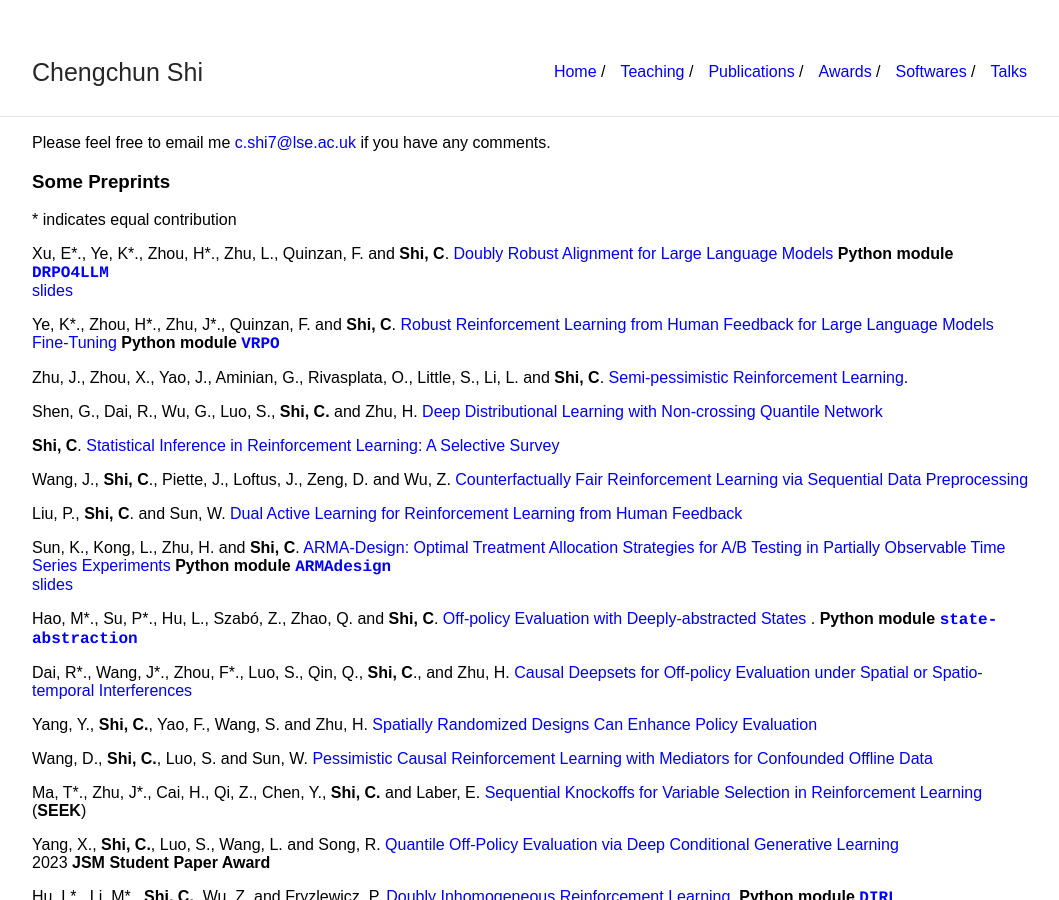
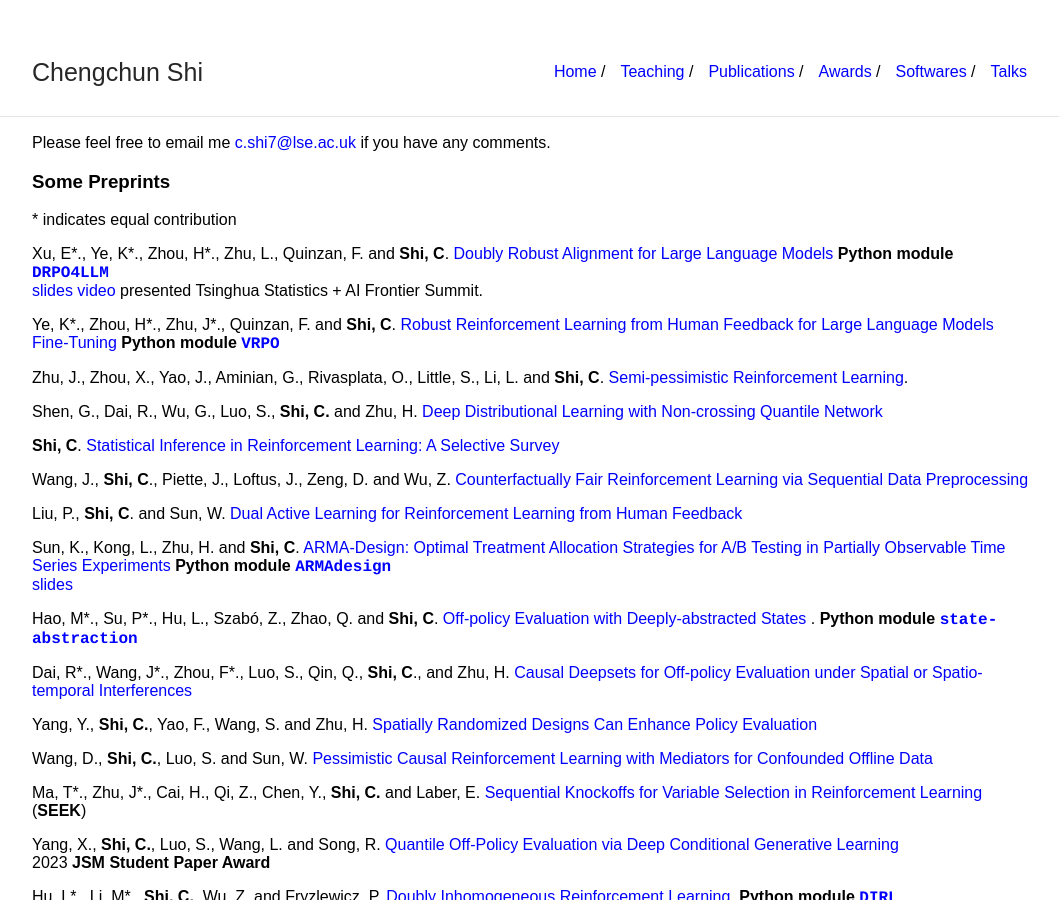
Before and after one commit to callmespring/callmespring.github.io, a Jekyll site: the page built from publication.md, in a window 1280 px wide and 900 px high. Shown: the whole window, without its empty margins (108-1167 px from the left). Built offline with Jekyll 4.4.1, drawn with Linux system fonts in a browser that asks for light colours.

Commit message:
Update publication.md

```diff
--- a/publication.md
+++ b/publication.md
@@ -11,7 +11,7 @@ Please feel free to email me <c.shi7@lse.ac.uk> if you have any comments.
 
 \* indicates equal contribution
 
-Xu, E\*., Ye, K\*., Zhou, H\*., Zhu, L.,  Quinzan, F. and **Shi, C**. [Doubly Robust Alignment for Large Language Models](https://arxiv.org/pdf/2506.01183) **Python module**  [<span style="font-family:courier;">**DRPO4LLM**</span>](https://github.com/DRPO4LLM/DRPO4LLM) <br/> [<font size="3">slides</font>](./slides/DRPO.pdf)
+Xu, E\*., Ye, K\*., Zhou, H\*., Zhu, L.,  Quinzan, F. and **Shi, C**. [Doubly Robust Alignment for Large Language Models](https://arxiv.org/pdf/2506.01183) **Python module**  [<span style="font-family:courier;">**DRPO4LLM**</span>](https://github.com/DRPO4LLM/DRPO4LLM) <br/> [<font size="3">slides</font>](./slides/DRPO.pdf) [<font size="3">video</font>](https://www.bilibili.com/video/BV1xNuuzVEeD?spm_id_from=333.788.videopod.sections&vd_source=0ff25cf8645aa63231bec2428b94bf6f&p=3) <font size="3">presented Tsinghua Statistics + AI Frontier Summit</font>.
 
 Ye, K\*., Zhou, H\*., Zhu, J\*., Quinzan, F. and **Shi, C**. [Robust Reinforcement Learning from Human Feedback for Large Language Models Fine-Tuning](https://arxiv.org/pdf/2504.03784) **Python module**  [<span style="font-family:courier;">**VRPO**</span>](https://github.com/VRPO/VRPO)
 
```
